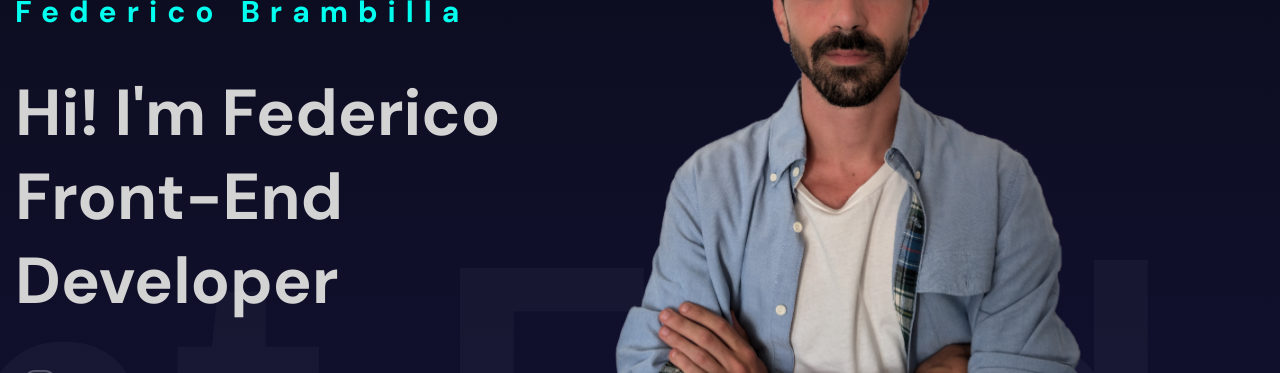
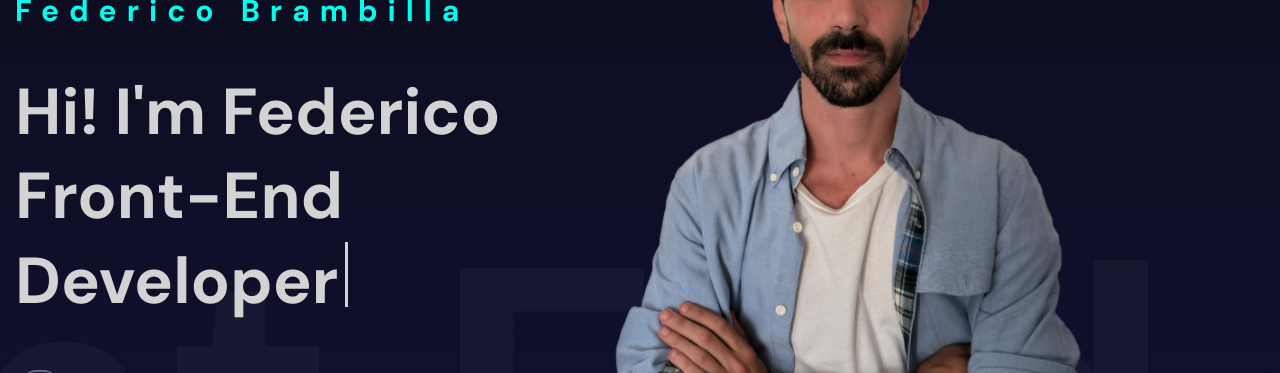
Before and after one commit to FedeBramb/fb-portfolio, a React (Vite) app: page / in a window 1280 px wide. Shown: the part 248-621 px from the top of the page. Built offline with nearby package versions, Linux system fonts and the light colour scheme.

Commit message:
Add Type Caret

```diff
--- a/src/components/Hero/CaretCursor/CaretCursor.component.jsx
+++ b/src/components/Hero/CaretCursor/CaretCursor.component.jsx
@@ -20,7 +20,7 @@ const CaretCursor = () => {
     <motion.div
       variants={cursorVariants}
       animate="blinking"
-      className="cursor-blinker"
+      className="line"
     />
   );
 };
--- a/src/components/Hero/CaretCursor/CaretCursor.styles.scss
+++ b/src/components/Hero/CaretCursor/CaretCursor.styles.scss
@@ -1,19 +1,8 @@
-@keyframes blink {
-    0%, 100% {
-      opacity: 0;
-    }
-    50% {
-      opacity: 1;
-    }
+.line {
+    display: inline-block;
+    height: 65px; /* 5 units in Tailwind = 1.25rem */
+    width: 3px;
+    transform: translateY(0.25rem); /* translate-y-1 in Tailwind */
+    background-color: #d3d3d3; /* bg-slate-900 in Tailwind */
+    margin-left: 7px;
 }
-
-.cursor-blinker {
-    width: 2px;
-    background-color: rgb(255, 255, 255);
-    margin-left: 2px;
-}
-
-
-.animate-blink {
-    animation: blink 1s step-end infinite;
-}
--- a/src/components/Hero/Hero.component.jsx
+++ b/src/components/Hero/Hero.component.jsx
@@ -1,7 +1,9 @@
-import { motion } from "framer-motion";
+import { useEffect } from "react";
+import { motion, useMotionValue, useTransform, animate } from "framer-motion";
+
+import CaretCursor from "./CaretCursor/CaretCursor.component";
+
 import "./Hero.styles.scss";
-
-const text = "Hi! I'm Federico Front-End Developer";
 
 const textVariants = {
   initial: {
@@ -26,18 +28,6 @@ const textVariants = {
   },
 };
 
-// Varianti per il paragrafo con la typeAnimation
-// Cambiare staggeredChildren per cambiare la velocità di comparsa
-const typeSentenceVariants = {
-  hidden: {},
-  visible: { opacity: 1, transition: { staggerChildren: 0.1 } }
-};
-
-// Varianti per le singole lettere
-const typeLetterVariants = {
-  hidden: { opacity: 0 },
-  visible: { opacity: 1, transition: { opacity: { duration: 0 } } }
-};
 
 const sliderVariants = {
   initial: {
@@ -54,6 +44,22 @@ const sliderVariants = {
 };
 
 const Hero = () => {
+  const baseText = "Hi! I'm Federico Front-End Developer";
+  const count = useMotionValue(0);
+  const rounded = useTransform(count, (latest) => Math.round(latest));
+  const displayText = useTransform(rounded, (latest) =>
+    baseText.slice(0, latest)
+  );
+
+  useEffect(() => {
+    const controls = animate(count, baseText.length, {
+      type: "tween",
+      duration: 6,
+      ease: "easeInOut",
+    });
+    return controls.stop;
+  }, []);
+
   return (
     <div className="hero">
       <div className="wrapper">
@@ -64,18 +70,10 @@ const Hero = () => {
           animate="animate"
         >
           <motion.h2 variants={textVariants}>Federico Brambilla</motion.h2>
-          <motion.p
-            key={text}
-            variants={typeSentenceVariants}
-            initial="hidden"
-            animate="visible"
-          >
-            {text.split("").map((char, i) => (
-              <motion.span key={`${char}-${i}`} variants={typeLetterVariants}>
-                {char}
-              </motion.span>
-            ))}
-          </motion.p>
+          <span className="">
+            <motion.span>{displayText}</motion.span>
+            <CaretCursor />
+          </span>
           <motion.img
             variants={textVariants}
             animate="scrollButton"
--- a/src/components/Hero/Hero.styles.scss
+++ b/src/components/Hero/Hero.styles.scss
@@ -33,7 +33,7 @@
         letter-spacing: 10px;
       }
 
-      p {
+      span {
         font-size: 65px;
         font-weight: bold;
 
```
